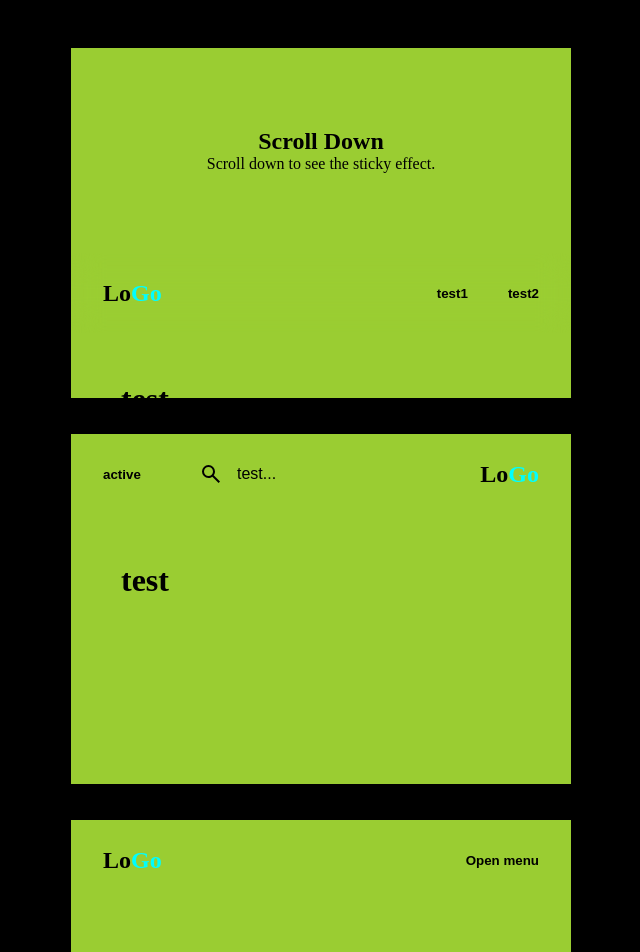
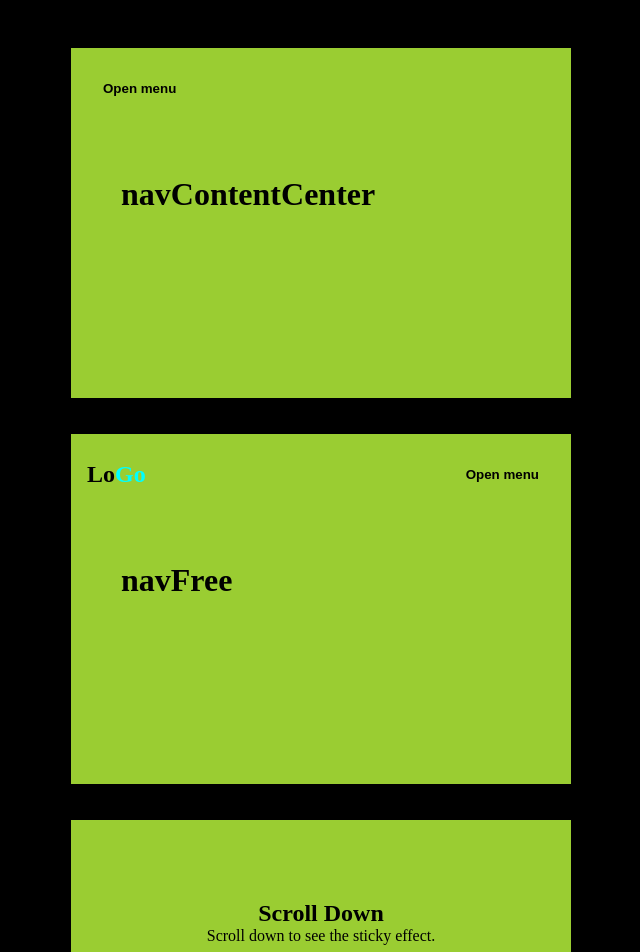
Before and after one commit to nilfocus/feflow, a SvelteKit app: page /navbar in a window 1280 px wide. Shown: the top 952 px of the page, without its empty margins (319-959 px from the left). Built offline with nearby package versions, Linux system fonts and the light colour scheme.

Commit message:
navbar grid

```diff
--- a/src/lib/components/navbar/Navbar.module.css
+++ b/src/lib/components/navbar/Navbar.module.css
@@ -1,16 +1,22 @@
 .navbar {
+    position: relative;
     width: 100%;
     box-sizing: border-box;
     padding: 0 clamp(0.5rem, 2vw, 1rem);
-    position: relative;
     background: var(--ff-color-surface);
     color: var(--ff-color-on-surface);
+    display: flex;
+    align-items: center;
+    justify-content: space-between;
+    gap: 1rem;
+    height: 80px;
+    user-select: none;
+}
+
+.grid {
     display: grid;
     grid-template-columns: minmax(0, 1fr) max-content minmax(0, 1fr);
     align-items: center;
-    gap: 1rem;
-    height: 80px;
-    user-select: none;
 }
 
 .navbar.isTranslucent {
--- a/src/lib/components/navbar/Navbar.svelte
+++ b/src/lib/components/navbar/Navbar.svelte
@@ -58,10 +58,10 @@
 	})}
 	use:fadeOnScrollAction
 >
-	{@render children?.()}
 	{#if children}
 		{@render children?.()}
 	{:else}
+		<div class={styles.grid}>
 			<div class={styles.left}>
 				{@render left?.(toggler)}
 			</div>
@@ -71,5 +71,6 @@
 			<div class={styles.right}>
 				{@render right?.(toggler)}
 			</div>
+		</div>
 	{/if}
 </div>
--- a/src/routes/(examples)/navbar/+page.svelte
+++ b/src/routes/(examples)/navbar/+page.svelte
@@ -36,75 +36,17 @@
 	</div>
 {/snippet}
 
-{#snippet content()}
+{#snippet content(s: string)}
 	<main style="min-height: 100vh; width: 80%; margin: 3rem auto;">
-		<h1>test</h1>
+		<h1>{s}</h1>
 	</main>
 {/snippet}
 
 <div style="padding: 3rem 0; background: black;">
-	{#snippet navSticky()}
-		<div style="text-align: center; margin: 5rem 0;">
-			<h2>Scroll Down</h2>
-			<p>Scroll down to see the sticky effect.</p>
-		</div>
-
-		<Navbar
-			id="nav-sticky"
-			variant="collapse"
-			style="position: sticky; top: 0;"
-			isTranslucent
-		>
-			{#snippet left(toggler)}
-				{@render logoWithToggler?.(toggler)}
-			{/snippet}
-
-			{#snippet right()}
-				<Navbar.Item variant="contained">test1</Navbar.Item>
-				<Navbar.Item variant="outlined">test2</Navbar.Item>
-			{/snippet}
-		</Navbar>
-		{@render content?.()}
-	{/snippet}
-
-	{@render container?.(navSticky)}
-
-	<br />
-	<br />
-
-	{#snippet nav1()}
-		<Navbar id="nav1" variant="full" align="left">
-			{#snippet left()}
-				<a href="/">
-					<Navbar.Item aria-current="page">active</Navbar.Item>
-				</a>
-			{/snippet}
-
+	{#snippet navContentCenter()}
+		<Navbar id="navContentCenter" variant="collapse" align="right">
 			{#snippet center()}
-				<InputSearch variant="contained" placeholder="test..." />
-			{/snippet}
-
-			{#snippet right(toggler)}
-				{@render logoWithToggler?.(toggler)}
-			{/snippet}
-		</Navbar>
-
-		{@render content?.()}
-	{/snippet}
-
-	{@render container?.(nav1)}
-
-	<br />
-	<br />
-
-	{#snippet nav2()}
-		<Navbar id="nav2" variant="collapse" align="right" fadeOnScroll>
-			{#snippet left(toggler)}
-				{@render logoWithToggler?.(toggler)}
-			{/snippet}
-
-			{#snippet right()}
-				<Menu id="two" class="border-0">
+				<Menu id="menu-navContentCenter" class="border-0">
 					{#snippet anchor()}
 						<Navbar.Item>Open menu</Navbar.Item>
 					{/snippet}
@@ -122,7 +64,120 @@
 			{/snippet}
 		</Navbar>
 
-		{@render content?.()}
+		{@render content?.("navContentCenter")}
+	{/snippet}
+	{@render container?.(navContentCenter)}
+
+	<br />
+	<br />
+
+	{#snippet navFree()}
+		<Navbar id="navFree" variant="collapse" align="right">
+			{@render logo?.()}
+
+			<Menu id="menu-navFree" class="border-0">
+				{#snippet anchor()}
+					<Navbar.Item>Open menu</Navbar.Item>
+				{/snippet}
+
+				{#snippet items()}
+					<Menu.Item>test1</Menu.Item>
+					<a href="/">
+						<Menu.Item>test2</Menu.Item>
+					</a>
+					<a href="/">
+						<Menu.Item>test3</Menu.Item>
+					</a>
+				{/snippet}
+			</Menu>
+		</Navbar>
+
+		{@render content?.("navFree")}
+	{/snippet}
+	{@render container?.(navFree)}
+
+	<br />
+	<br />
+
+	{#snippet navSticky()}
+		<div style="text-align: center; margin: 5rem 0;">
+			<h2>Scroll Down</h2>
+			<p>Scroll down to see the sticky effect.</p>
+		</div>
+
+		<Navbar
+			id="navSticky"
+			variant="collapse"
+			style="position: sticky; top: 0;"
+			isTranslucent
+		>
+			{#snippet left(toggler)}
+				{@render logoWithToggler?.(toggler)}
+			{/snippet}
+
+			{#snippet right()}
+				<Navbar.Item variant="contained">test1</Navbar.Item>
+				<Navbar.Item variant="outlined">test2</Navbar.Item>
+			{/snippet}
+		</Navbar>
+		{@render content?.("navSticky")}
+	{/snippet}
+	{@render container?.(navSticky)}
+
+	<br />
+	<br />
+
+	{#snippet nav1()}
+		<Navbar id="nav1" variant="full" align="right">
+			{#snippet left()}
+				<a href="/">
+					<Navbar.Item aria-current="page">active</Navbar.Item>
+				</a>
+			{/snippet}
+
+			{#snippet center()}
+				<InputSearch variant="contained" placeholder="test..." />
+			{/snippet}
+
+			{#snippet right(toggler)}
+				{@render logoWithToggler?.(toggler)}
+			{/snippet}
+		</Navbar>
+
+		{@render content?.("nav1")}
+	{/snippet}
+
+	{@render container?.(nav1)}
+
+	<br />
+	<br />
+
+	{#snippet nav2()}
+		<Navbar id="nav2" variant="collapse" align="right" fadeOnScroll>
+			{#snippet left(toggler)}
+				{@render logoWithToggler?.(toggler)}
+			{/snippet}
+
+			{#snippet right()}
+				<Menu id="menu-nav2" class="border-0">
+					{#snippet anchor()}
+						<Navbar.Item>Open menu</Navbar.Item>
+					{/snippet}
+
+					{#snippet items()}
+						<Menu.Item>test1</Menu.Item>
+						<a href="/">
+							<Menu.Item>test2</Menu.Item>
+						</a>
+						<a href="/">
+							<Menu.Item>test3</Menu.Item>
+						</a>
+					{/snippet}
+				</Menu>
+			{/snippet}
+		</Navbar>
+
+		{@render content?.("nav2")}
 	{/snippet}
 
 	{@render container?.(nav2)}
```
Lines whose indentation alone changed are shown as unchanged.
